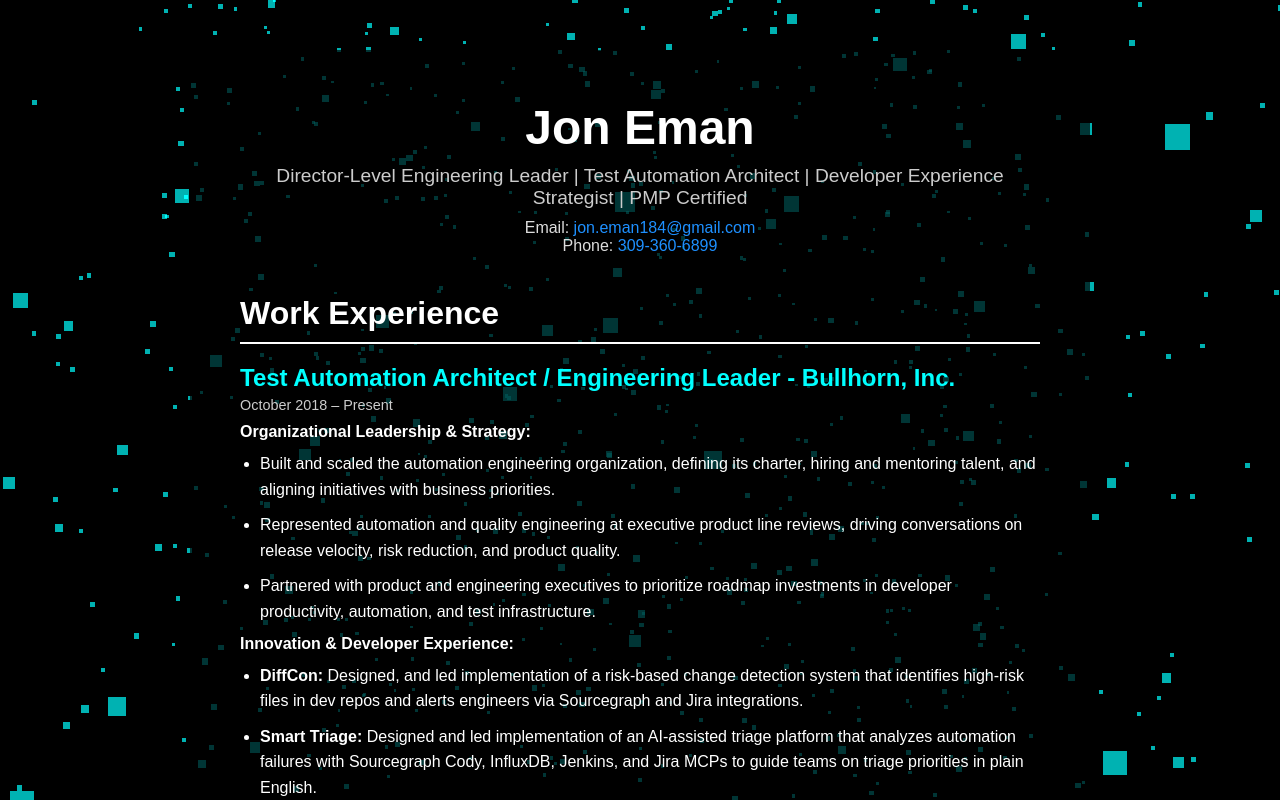
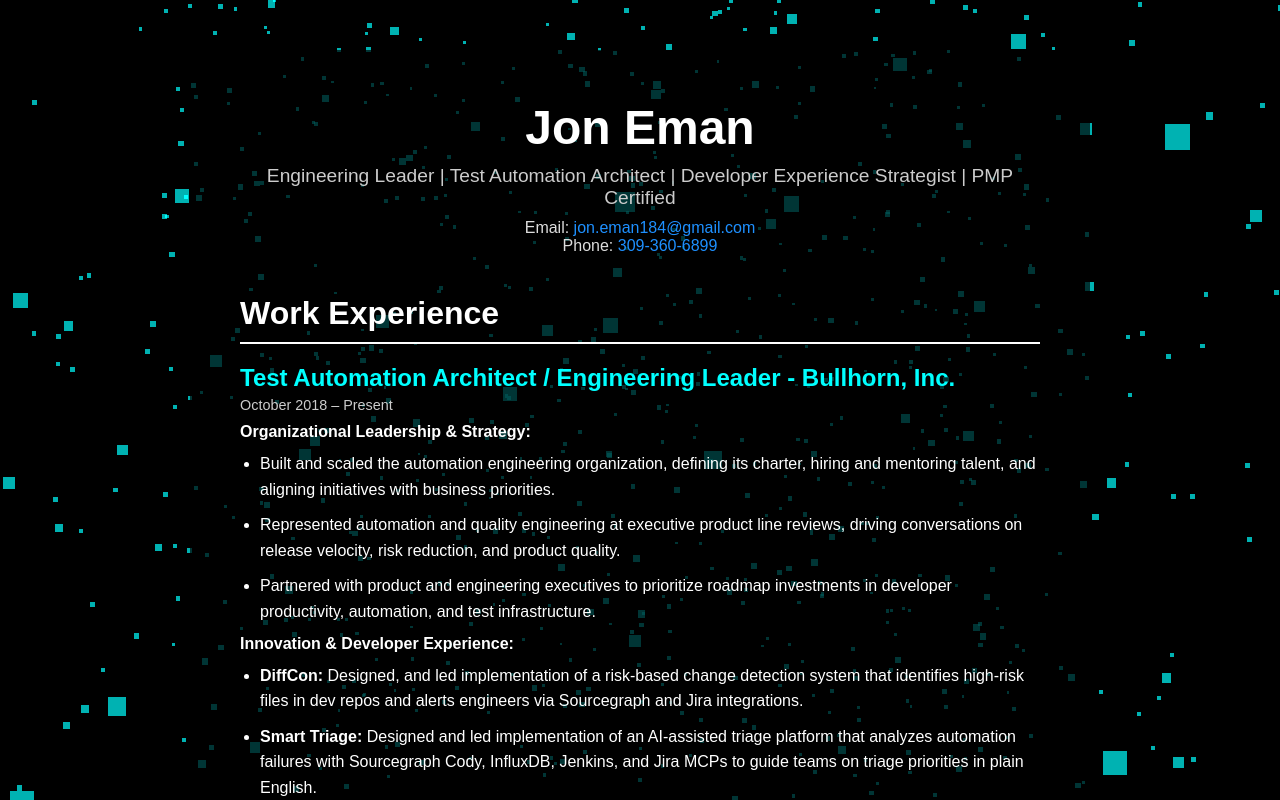
Before and after one commit to ParmaJonEman/ParmaJonEman.github.io, a plain HTML site: page index.html in a window 1280 px wide. Drawn offline with nearby package versions, Linux system fonts and the light colour scheme; animation ran at ten frames a second.

Commit message:
Update index.html

```diff
--- a/index.html
+++ b/index.html
@@ -18,7 +18,7 @@
 <div class="content">
     <header>
         <h1>Jon Eman</h1>
-        <p>Director-Level Engineering Leader | Test Automation Architect | Developer Experience Strategist | PMP
+        <p>Engineering Leader | Test Automation Architect | Developer Experience Strategist | PMP
             Certified</p>
         <div class="contact-info">
             <p>Email: <a href="mailto:jon.eman184@gmail.com">jon.eman184@gmail.com</a></p>
```
